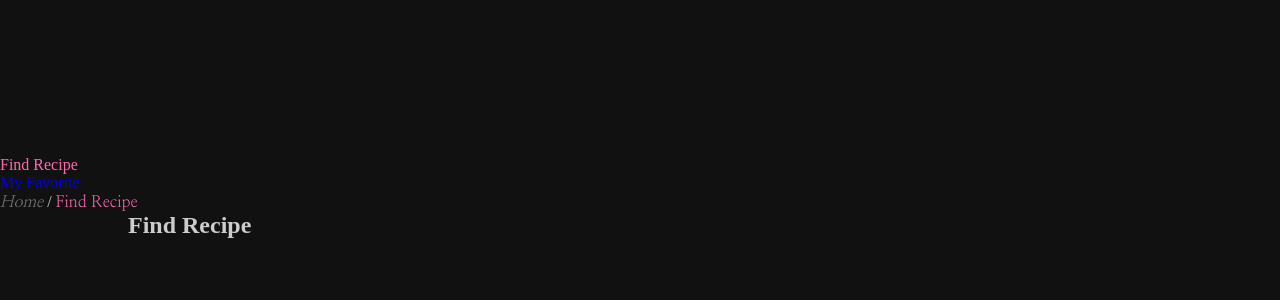
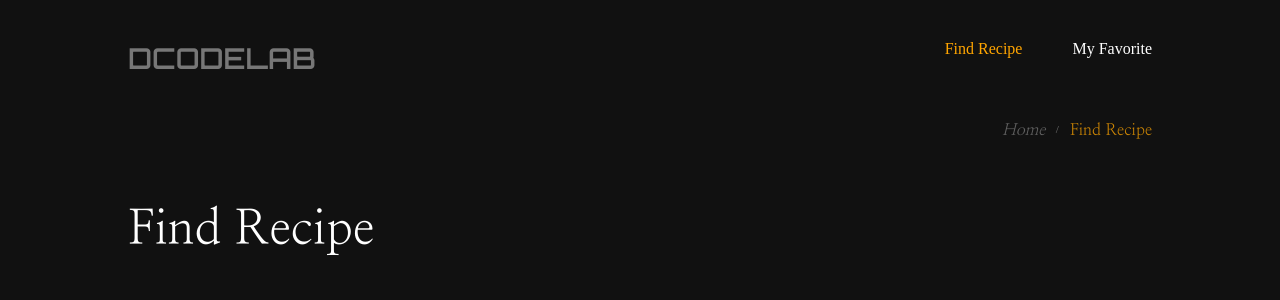
Before and after one commit to seohyon-cho/next13-atomic, a Next.js app: page /find-recipe in a window 1280 px wide. Shown: the top 300 px of the page. Built offline with nearby package versions, Linux system fonts and the light colour scheme.

Commit message:
전체 레이아웃 스타일링 (+Text 컴포넌트 내에서 폰트 변수 정의하고 있던 것 layout 단으로 옮겨서 전역으로 쓸 수 있게 처리)

```diff
--- a/components/atoms/list/list.module.scss
+++ b/components/atoms/list/list.module.scss
@@ -1,7 +1,7 @@
 .list {
 	li {
 		&.on {
-			color: hotpink;
+			color: var(--point);
 		}
 	}
 }
--- a/components/atoms/text/Text.jsx
+++ b/components/atoms/text/Text.jsx
@@ -2,28 +2,13 @@
 import styles from './text.module.scss';
 import React from 'react';
 import Link from 'next/link';
-import { Nanum_Myeongjo, Orbitron } from 'next/font/google';
-
-const nanum = Nanum_Myeongjo({
-	subsets: ['latin'],
-	weight: ['400', '700'],
-	preload: true,
-	variable: '--font-nanum'
-});
-
-const orbitron = Orbitron({
-	subsets: ['latin'],
-	weight: ['400', '600'],
-	preload: true,
-	variable: '--font-orbitron'
-});
 
 export default function Text({ children, url, tagName = 'p', styleType, className, isOn, onClick }) {
 	return React.createElement(
 		tagName,
 		{
 			onClick: onClick, //props로 전달받은 호출(이때만들어진 e객체를 함수 전달)
-			className: clsx(styles.text, nanum.variable, orbitron.variable, styles[styleType], className, isOn && styles.on)
+			className: clsx(styles.text, styles[styleType], className, isOn && styles.on)
 		},
 		url ? React.createElement(Link, { href: url }, children) : children
 	);
--- a/components/atoms/text/text.module.scss
+++ b/components/atoms/text/text.module.scss
@@ -4,8 +4,12 @@
 	font-weight: 400;
 	font-size: 1rem;
 
+	&:hover {
+		color: var(--point);
+	}
+
 	&.on {
-		color: hotpink;
+		color: var(--point);
 	}
 
 	a {
@@ -13,22 +17,23 @@
 		color: inherit;
 		font-family: inherit;
 		font-weight: inherit;
+		&:hover {
+			color: var(--point);
+		}
 	}
 
 	&.logo {
 		font-family: var(--font-orbitron);
 		font-weight: 600;
-		color: #111;
 		font-size: 1.8rem;
 	}
 
 	&.title1 {
-		color: #333;
 		font-size: 1.2rem;
 	}
 
 	&.slogan {
-		color: hotpink;
+		color: var(--point);
 		font-size: 20vw;
 	}
 }
--- a/components/molecules/breadcrumb/breadcrumb.module.scss
+++ b/components/molecules/breadcrumb/breadcrumb.module.scss
@@ -1,2 +1,13 @@
 .breadcrumb {
+	width: 80vw;
+	display: flex;
+	margin: 0 auto;
+	gap: 10px;
+	justify-content: right;
+	opacity: 0.8;
+
+	span {
+		transform: scale(0.7);
+		opacity: 0.5;
+	}
 }
--- a/components/molecules/navbar/navbar.module.scss
+++ b/components/molecules/navbar/navbar.module.scss
@@ -1,2 +1,4 @@
 .navbar {
+	display: flex;
+	gap: 50px;
 }
--- a/components/organisms/header/header.module.scss
+++ b/components/organisms/header/header.module.scss
@@ -1,2 +1,10 @@
 .header {
+	width: 100%;
+	position: absolute;
+	top: 0;
+	left: 0;
+	z-index: 3;
+	display: flex;
+	justify-content: space-between;
+	padding: 5vh 10vw;
 }
--- a/components/template/layout/Layout.jsx
+++ b/components/template/layout/Layout.jsx
@@ -2,10 +2,25 @@
 import styles from './layout.module.scss';
 import Header from '@/components/organisms/header/Header';
 import Breadcrumb from '@/components/molecules/breadcrumb/Breadcrumb';
+import { Nanum_Myeongjo, Orbitron } from 'next/font/google';
+
+const nanum = Nanum_Myeongjo({
+	subsets: ['latin'],
+	weight: ['400', '700'],
+	preload: true,
+	variable: '--font-nanum'
+});
+
+const orbitron = Orbitron({
+	subsets: ['latin'],
+	weight: ['400', '600'],
+	preload: true,
+	variable: '--font-orbitron'
+});
 
 export default function Layout({ children }) {
 	return (
-		<div className={clsx(styles.layout)}>
+		<div className={clsx(styles.layout, nanum.variable, orbitron.variable)}>
 			<Header />
 			<div className={clsx(styles.content)}>
 				<Breadcrumb />
--- a/components/template/layout/layout.module.scss
+++ b/components/template/layout/layout.module.scss
@@ -17,7 +17,7 @@
 		}
 		&::-webkit-scrollbar-thumb {
 			border-radius: 2px;
-			background: hotpink;
+			background: var(--point);
 		}
 
 		// 각 페이지별 root 태그 (main / sub 로 나누기 위함임.)
@@ -29,7 +29,14 @@
 		// (sub 서브페이지 전용)
 		> section {
 			width: 80vw;
+			padding-top: 60px;
 			margin: 0 auto;
+
+			h1 {
+				font-size: 3rem;
+				font-weight: 400;
+				font-family: var(--font-nanum);
+			}
 		}
 	}
 }
--- a/pages/my-favorite/index.jsx
+++ b/pages/my-favorite/index.jsx
@@ -4,7 +4,7 @@
 export default function MyFavorite() {
 	return (
 		<section className={clsx(styles.myFavorite)}>
-			<h1>My-favorite</h1>
+			<h1>My favorite</h1>
 		</section>
 	);
 }
--- a/styles/globals.scss
+++ b/styles/globals.scss
@@ -1,7 +1,14 @@
+:root {
+	--text: #fff;
+	--textCode: 255, 255, 255;
+	--point: orange;
+}
+
 * {
 	margin: 0;
 	padding: 0;
 	box-sizing: border-box;
+	color: var(--text);
 }
 ul,
 ol,
```
